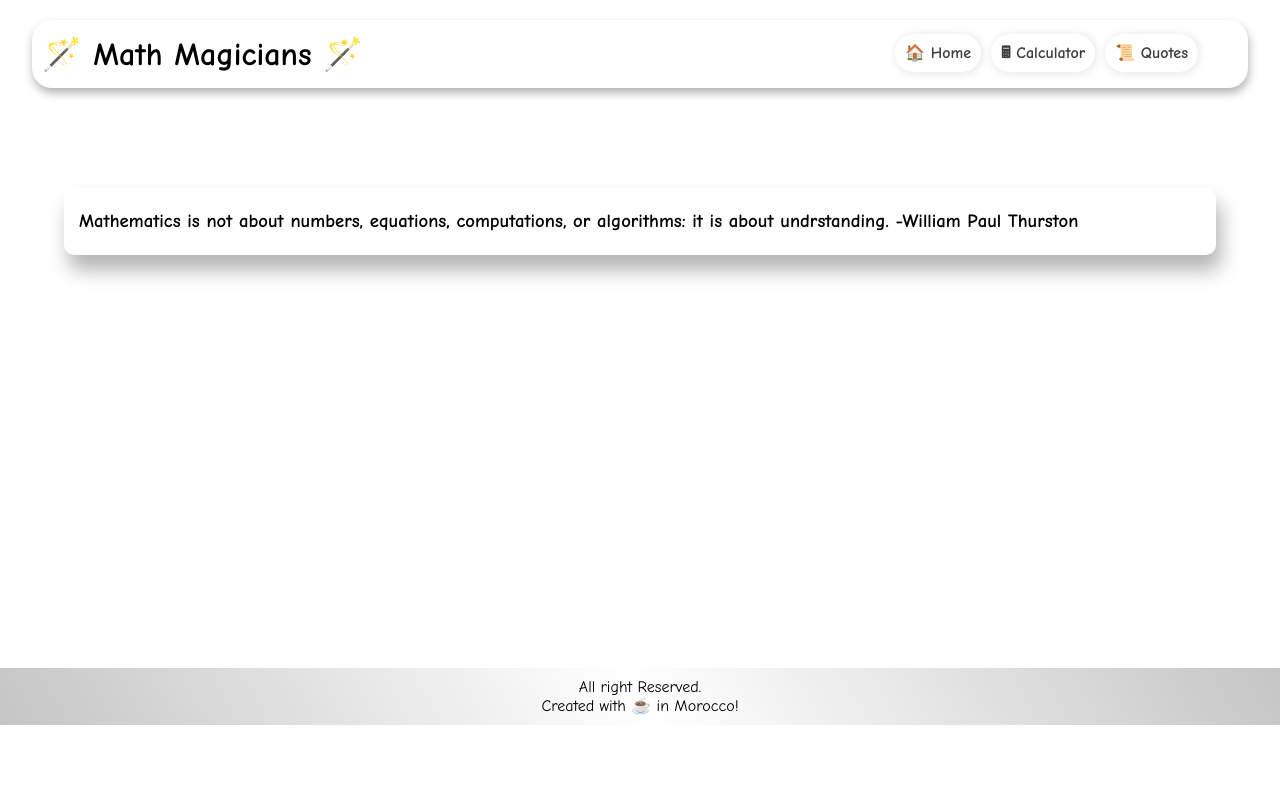
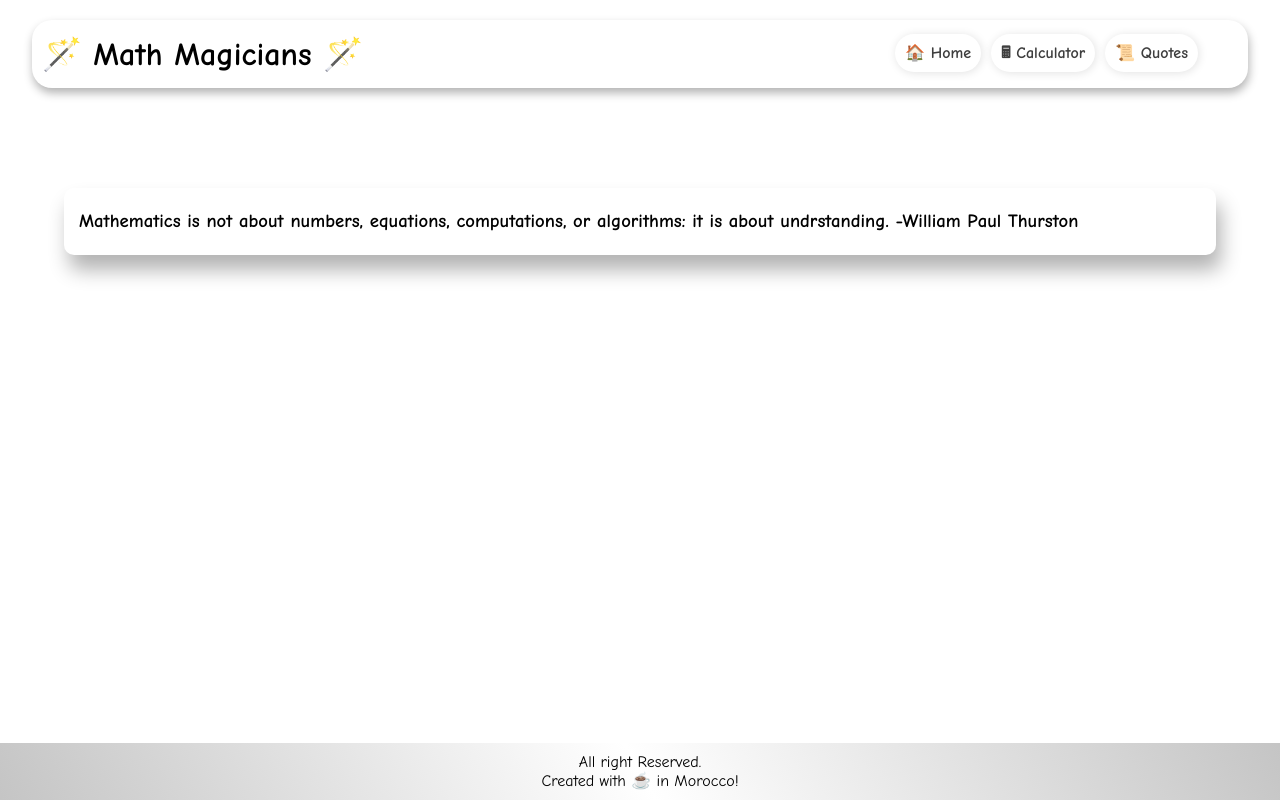
Before and after one commit to Ismailco/math-magicians, a React (Create React App) app: page /quotes in a window 1280 px wide. Built offline with nearby package versions, Linux system fonts and the light colour scheme.

Commit message:
Fix footer for desktop view

```diff
--- a/src/components/Footer.css
+++ b/src/components/Footer.css
@@ -14,3 +14,9 @@
   position: absolute;
   width: 100%;
 }
+
+@media only screen and (min-width: 750px) {
+  .footer {
+    bottom: 0;
+  }
+}
```
